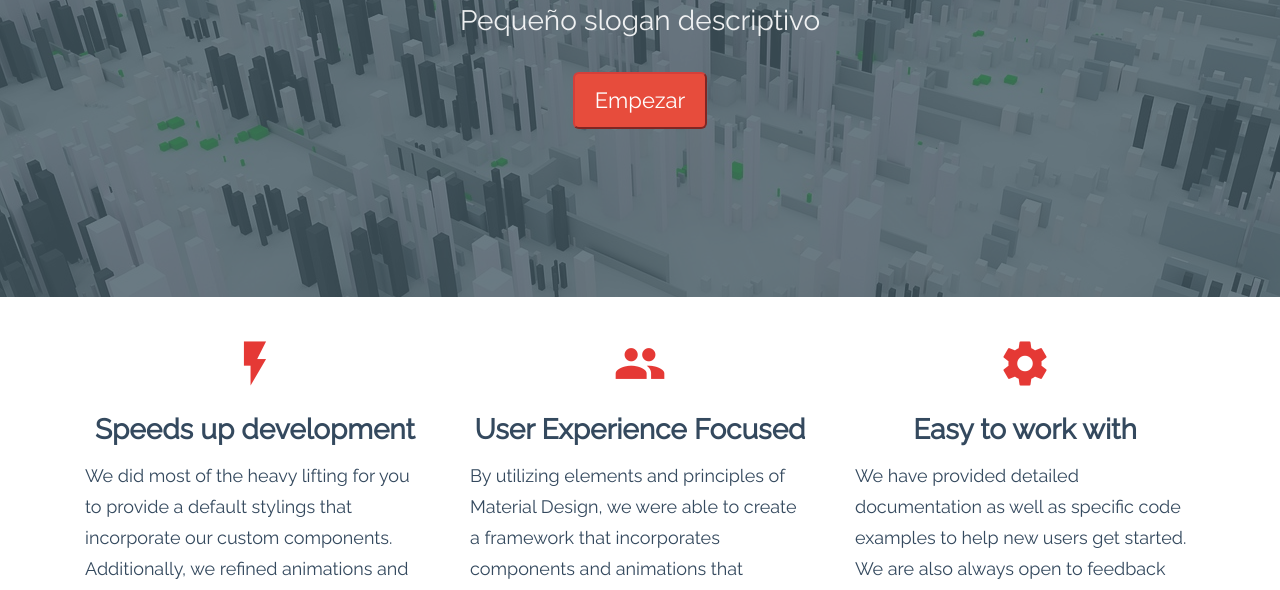
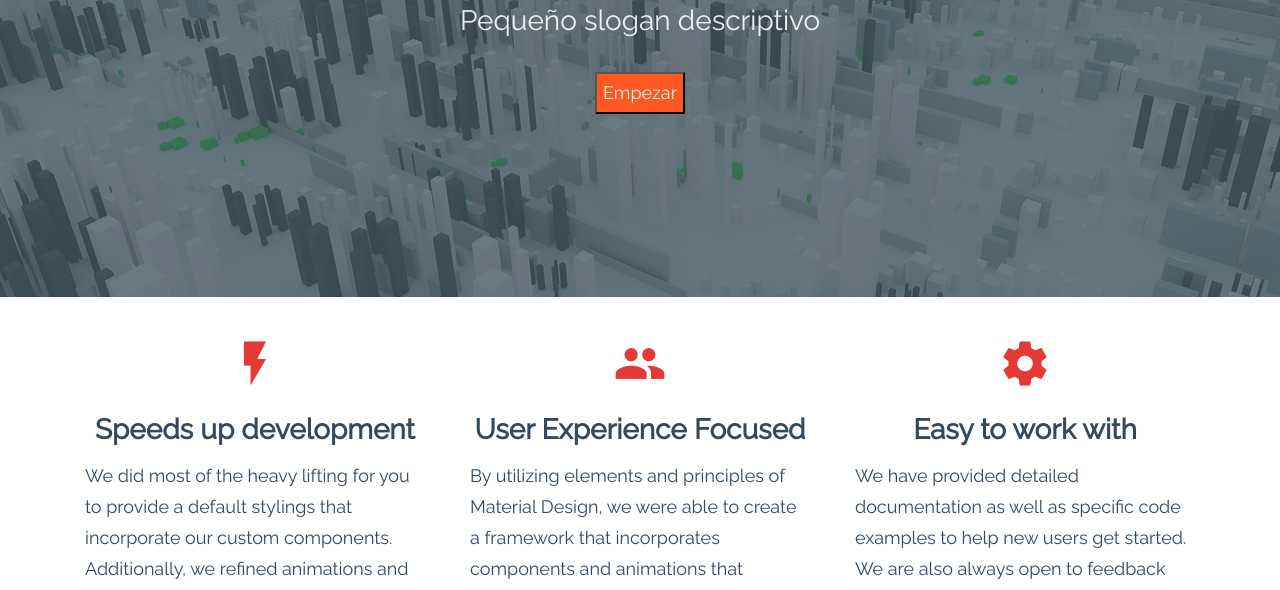
Before and after one commit to stipelson/multimedia, a plain HTML site: page index.html in a window 1280 px wide. Shown: the part 203-793 px from the top of the page. Drawn offline with nearby package versions, Linux system fonts and the light colour scheme; files that its build step writes are made by us from their sources; files whose address does not match are found by name.

Commit message:
Update index.html

```diff
--- a/index.html
+++ b/index.html
@@ -26,7 +26,7 @@
           <h5 class="header col s12 light">Pequeño slogan descriptivo</h5>
         </div>
         <div class="row center">
-          <button class="btn-flat btn-hg btn-danger">Empezar</button>
+          <button class="waves-effect waves-teal btn-flat deep-orange">Empezar</button>
         </div>
         <br><br>
       </div>
```
